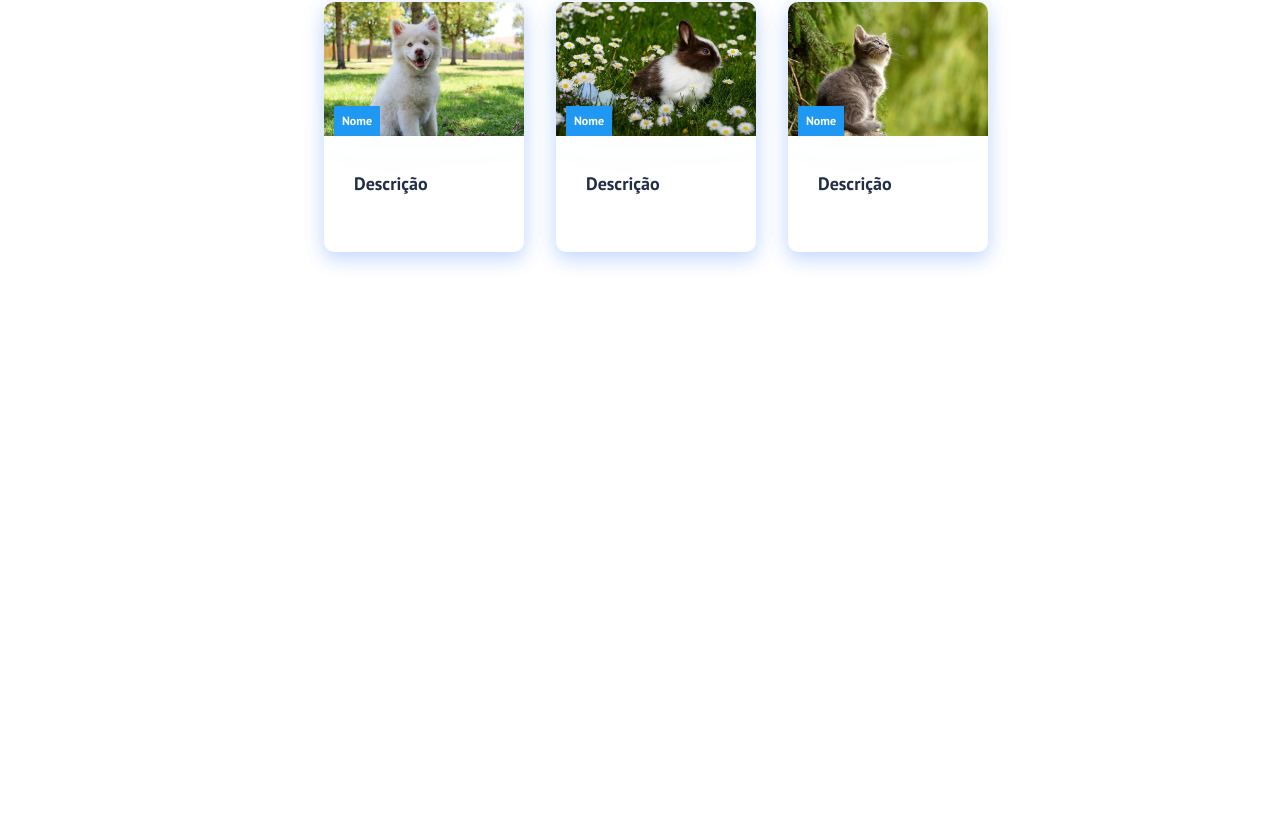
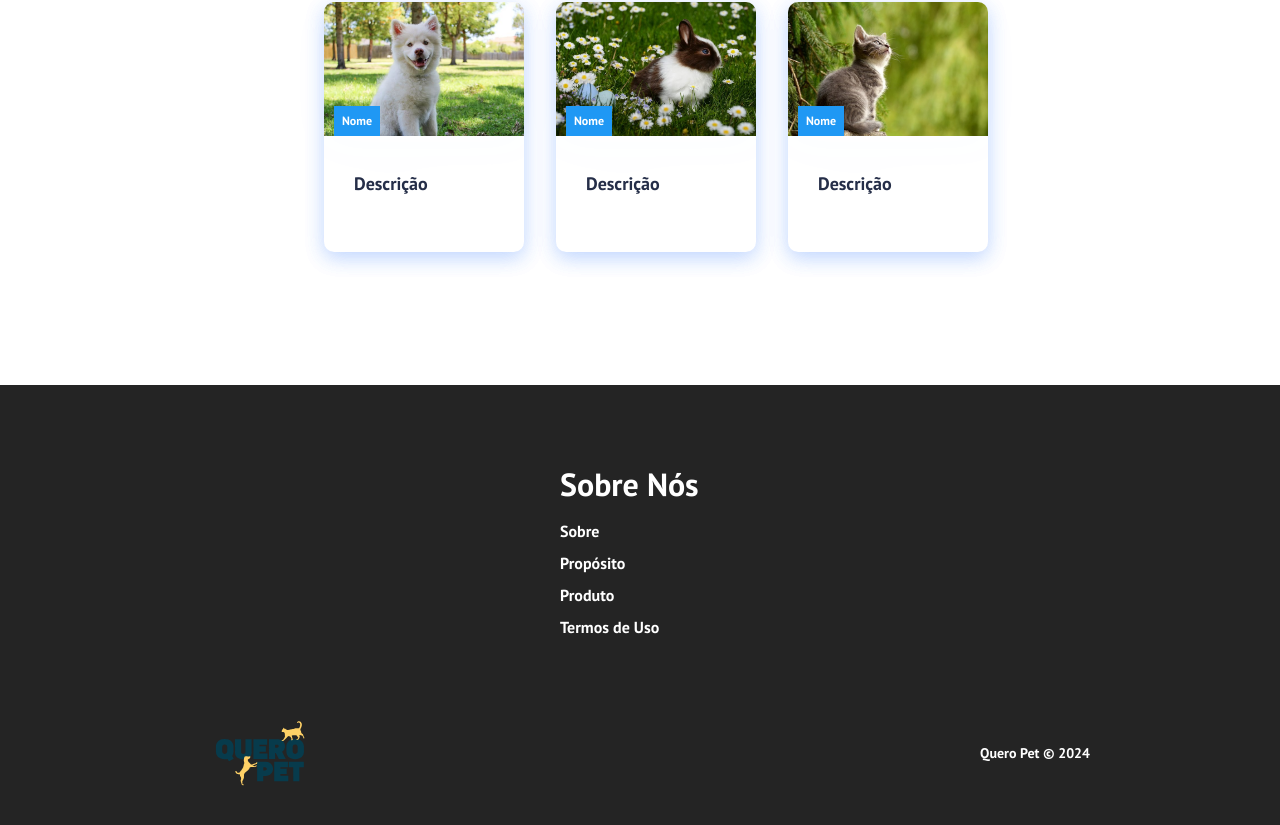
Before and after one commit to Rodrigobrit08t/Quero-Pet-Frontend, a React (Create React App) app: page / in a window 1280 px wide. Shown: the part 1048-1873 px from the top of the page. Before the commit the page ends 1433 px from the top, so only its background shows below. Built offline with nearby package versions, Linux system fonts and the light colour scheme.

Commit message:
Desenvolvendo o Footer

```diff
--- /dev/null
+++ b/src/components/Footer.css
@@ -0,0 +1,101 @@
+.footer-container {
+    background-color: #242424;
+    padding: 4rem 0 2rem 0;
+    display: flex;
+    flex-direction: column;
+    justify-content: center;
+    align-items: center;
+  }
+
+  .footer-links {
+    width: 100%;
+    max-width: 1000px;
+    display: flex;
+    justify-content: center;
+  }
+
+  .footer-link-wrapper {
+    display: flex;
+  }
+
+  .footer-link-items {
+    display: flex;
+    flex-direction: column;
+    align-items: flex-start;
+    margin: 16px;
+    text-align: left;
+    width: 160px;
+    box-sizing: border-box;
+  }
+
+  .footer-link-items h2 {
+    margin-bottom: 16px;
+  }
+
+  .footer-link-items > h2 {
+    color: #fff;
+  }
+
+  .footer-link-items a {
+    color: #fff;
+    text-decoration: none;
+    margin-bottom: 0.5rem;
+  }
+
+  .footer-link-items a:hover {
+    color: #e9e9e9;
+    transition: 0.3s ease-out;
+  }
+
+  .social-icon-link {
+    color: #fff;
+    font-size: 24px;
+  }
+
+  .bottom {
+    max-width: 1000px;
+    width: 100%;
+  }
+
+  .bottom-wrap {
+    display: flex;
+    justify-content: space-between;
+    align-items: center;
+    width: 90%;
+    max-width: 1000px;
+    margin: 40px auto 0 auto;
+  }
+
+  .social-logo {
+    color: #fff;
+    justify-self: start;
+    margin-left: 20px;
+    cursor: pointer;
+    text-decoration: none;
+    font-size: 2rem;
+    display: flex;
+    align-items: center;
+    margin-bottom: 16px;
+  }
+
+  .website-rights {
+    color: #fff;
+    margin-bottom: 16px;
+  }
+
+  @media screen and (max-width: 820px) {
+    .footer-links {
+      padding-top: 2rem;
+    }
+
+    .footer-link-wrapper {
+      flex-direction: column;
+    }
+
+    .bottom-wrap {
+      flex-direction: column;
+    }
+  }
+
+  @media screen and (max-width: 768px) {
+  }
--- a/src/components/Footer.js
+++ b/src/components/Footer.js
@@ -1,21 +1,36 @@
-import React,{Component} from 'react';
+import React from 'react'
+import './Footer.css';
+import Logotipo from "../img/Logotipo.svg";
+import { Link } from 'react-router-dom';
 
-class Footer extends Component{
+function Footer() {
+    return (
+        <div className='footer-container'>
 
-    constructor(props){
-        super(props);
-        this.state = {};
-    }
-
-
-    render(){
-        return(
-            <div>
-                <p>contato: queropet@gmail.com</p>
+            <div class='footer-links'>
+                <div className='footer-link-wrapper'>
+                    <div class='footer-link-items'>
+                        <h2>Sobre Nós</h2>
+                        <Link to='/Sobre'>Sobre</Link>
+                        <Link to='/'>Propósito</Link>
+                        <Link to='/'>Produto</Link>
+                        <Link to='/'>Termos de Uso</Link>
+                    </div>
+                </div>
             </div>
-
-        );
-    }
+            <section class='bottom'>
+                <div class='bottom-wrap'>
+                    <div class='footer-logo'>
+                        <Link to='/' className='social-logo'>
+                            <img src={Logotipo} alt="Logotipo" height="100px" width="100px"></img>
+                            <i class='fab fa-typo3' />
+                        </Link>
+                    </div>
+                    <small class='website-rights'>Quero Pet © 2024</small>
+                </div>
+            </section>
+        </div>
+    )
 }
 
-export default Footer;
+export default Footer
--- a/src/components/pages/Inicio.js
+++ b/src/components/pages/Inicio.js
@@ -2,12 +2,14 @@ import React from 'react';
 import '../../App.css';
 import HeroSection from '../HeroSection';
 import Cards from '../Cards';
+import Footer from '../Footer';
 
 function Inicio(){
     return(
         <>
             <HeroSection/>
             <Cards/>
+            <Footer/>
         </>
     );
 }
```
